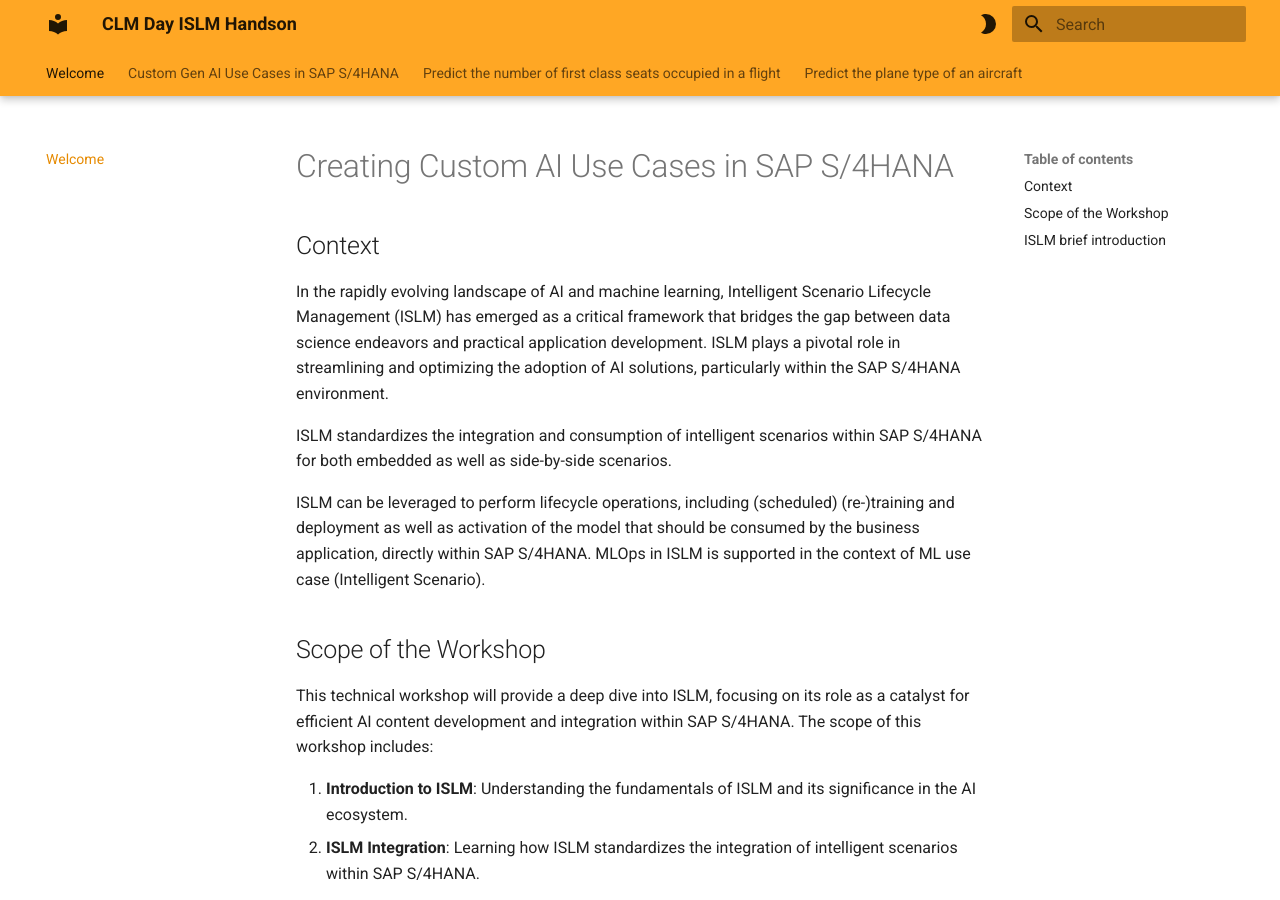
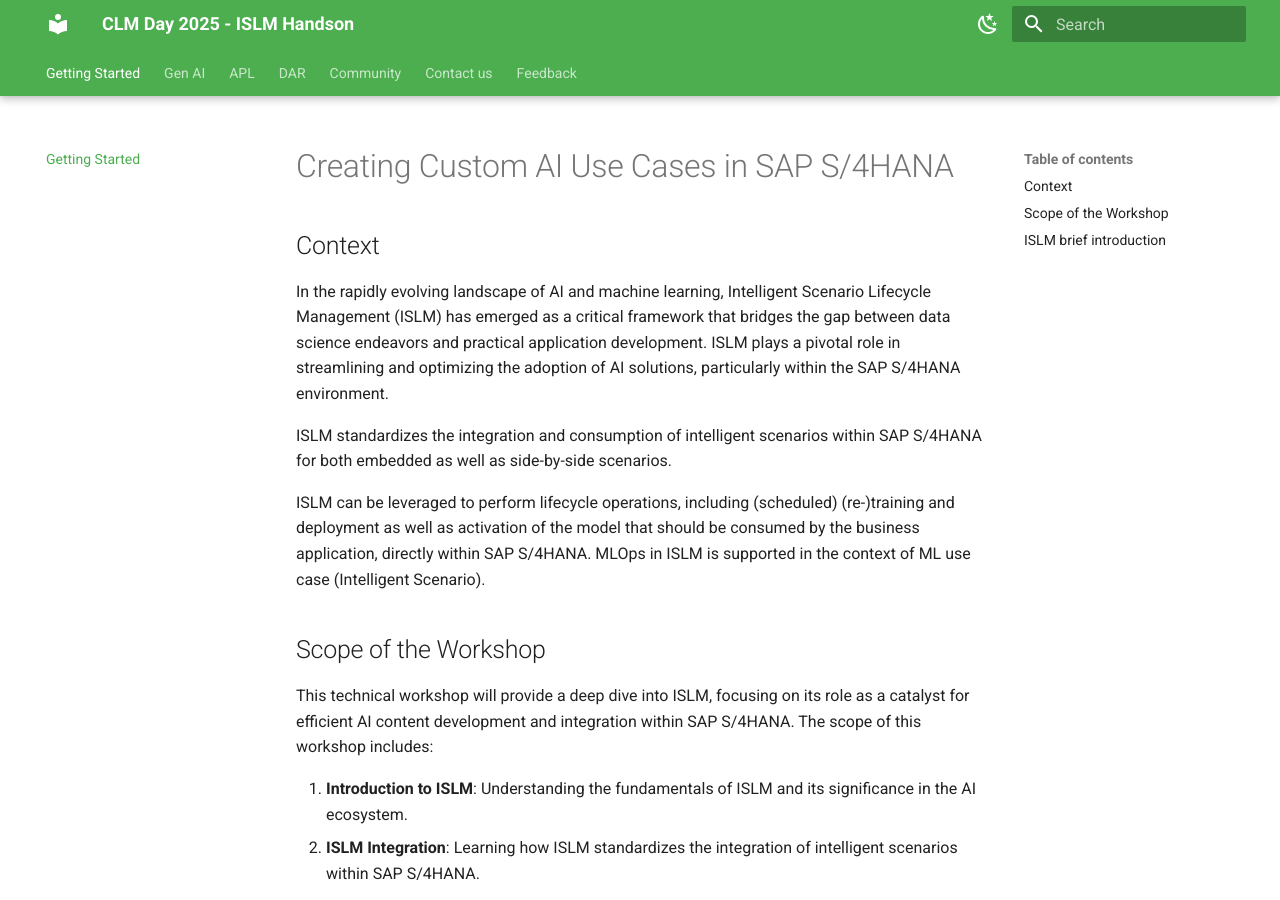
Before and after one commit to SAP-CLM-SL/ISLM, an MkDocs documentation site: the page built from docs/index.md, in a window 1280 px wide and 900 px high. Built offline with MkDocs 1.6.1 and Material for MkDocs 9.7.7, drawn with Linux system fonts in a browser that asks for light colours.

Commit message:
Contacts and feedbacks.

```diff
--- a/mkdocs.yml
+++ b/mkdocs.yml
@@ -1,16 +1,18 @@
-site_name: CLM Day ISLM Handson
+site_name: CLM Day 2025 - ISLM Handson
 site_url: https://sap-clm-sl.github.io/ISLM/
 theme:
   name: material
   palette:
-    - media: "(prefers-color-scheme: light)"
-      scheme: default
+    - scheme: default
       toggle:
-        icon: material/brightness-2
+        icon: material/weather-night
         name: Switch to dark mode
-      primary: orange
-      accent: purple
-
+      primary: green
+      accent: light-green
+    - scheme: slate
+      toggle:
+        icon: material/weather-sunny
+        name: Switch to light mode
   font:
     text: Roboto
     code: Roboto Mono
@@ -33,7 +35,13 @@
   - tables
   - attr_list
 nav:
-  - Welcome: "index.md"
-  - Custom Gen AI Use Cases in SAP S/4HANA: "ISLM_with_SAPGenAI/README.md"
-  - Predict the number of first class seats occupied in a flight: "ISLM_with_HANAML/README.md"
-  - Predict the plane type of an aircraft: "ISLM_with_SAPAIServices_BTP/README.md"
+  - Getting Started: "index.md"
+  - Gen AI: "ISLM_with_SAPGenAI/README.md"
+  - APL: "ISLM_with_HANAML/README.md"
+  - DAR: "ISLM_with_SAPAIServices_BTP/README.md"
+  - Community:
+      - Blogs: "community/readme.md"
+      - Videos: "community/videos.md"
+
+  - Contact us: "Contactus/readme.md"
+  - Feedback: "feedback/readme.md"
```
Also changed, not shown: docs/Contactus/readme.md (added, +7 -0 lines), docs/community/readme.md (added, +1 -0 lines), docs/feedback/readme.md (added, +10 -0 lines), docs/community/videos.md (added).
